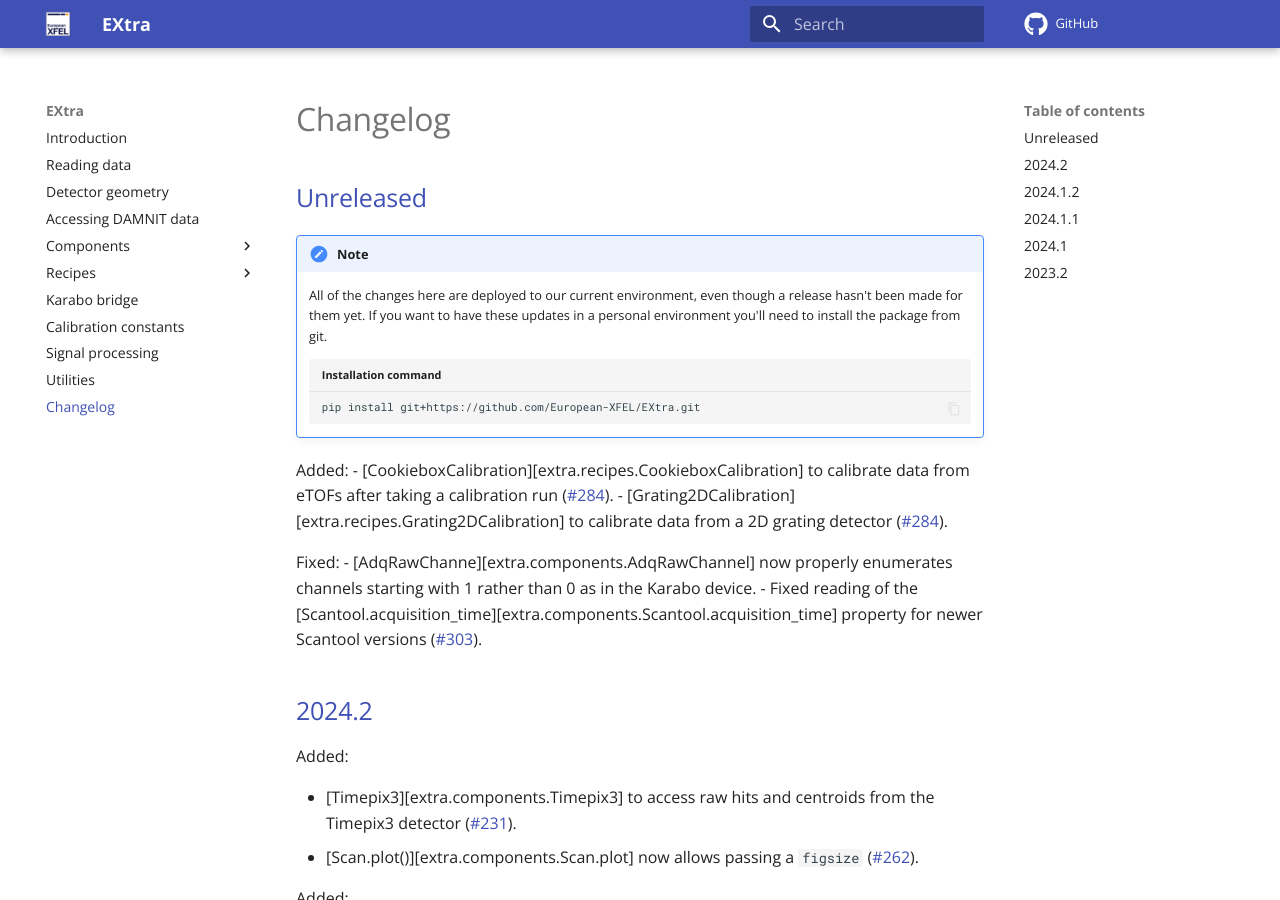
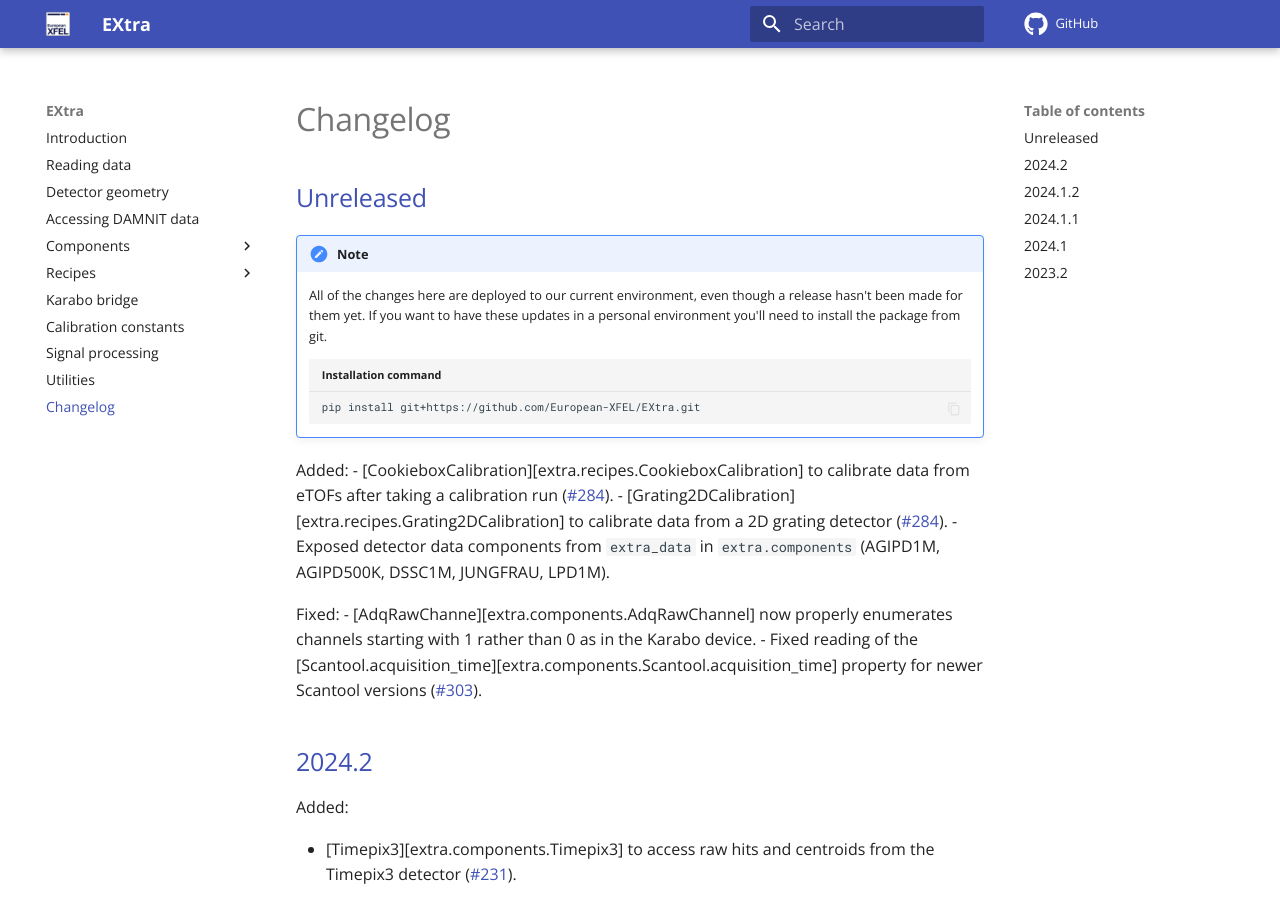
Before and after one commit to European-XFEL/EXtra, an MkDocs documentation site: the page built from docs/changelog.md, in a window 1280 px wide and 900 px high. Built offline with MkDocs 1.6.1 and Material for MkDocs 9.7.7, drawn with Linux system fonts in a browser that asks for light colours; emoji names are drawn with the system emoji font; comment, search, counter and statistics services are not loaded.

Commit message:
Add changelog entry for extra_data components

```diff
--- a/docs/changelog.md
+++ b/docs/changelog.md
@@ -19,6 +19,7 @@
 Added:
 - [CookieboxCalibration][extra.recipes.CookieboxCalibration] to calibrate data from eTOFs after taking a calibration run (!284).
 - [Grating2DCalibration][extra.recipes.Grating2DCalibration] to calibrate data from a 2D grating detector (!284).
+- Exposed detector data components from `extra_data` in `extra.components` (AGIPD1M, AGIPD500K, DSSC1M, JUNGFRAU, LPD1M).
 
 Fixed:
 - [AdqRawChanne][extra.components.AdqRawChannel] now properly enumerates channels starting with 1 rather than 0 as in the Karabo device.
```
